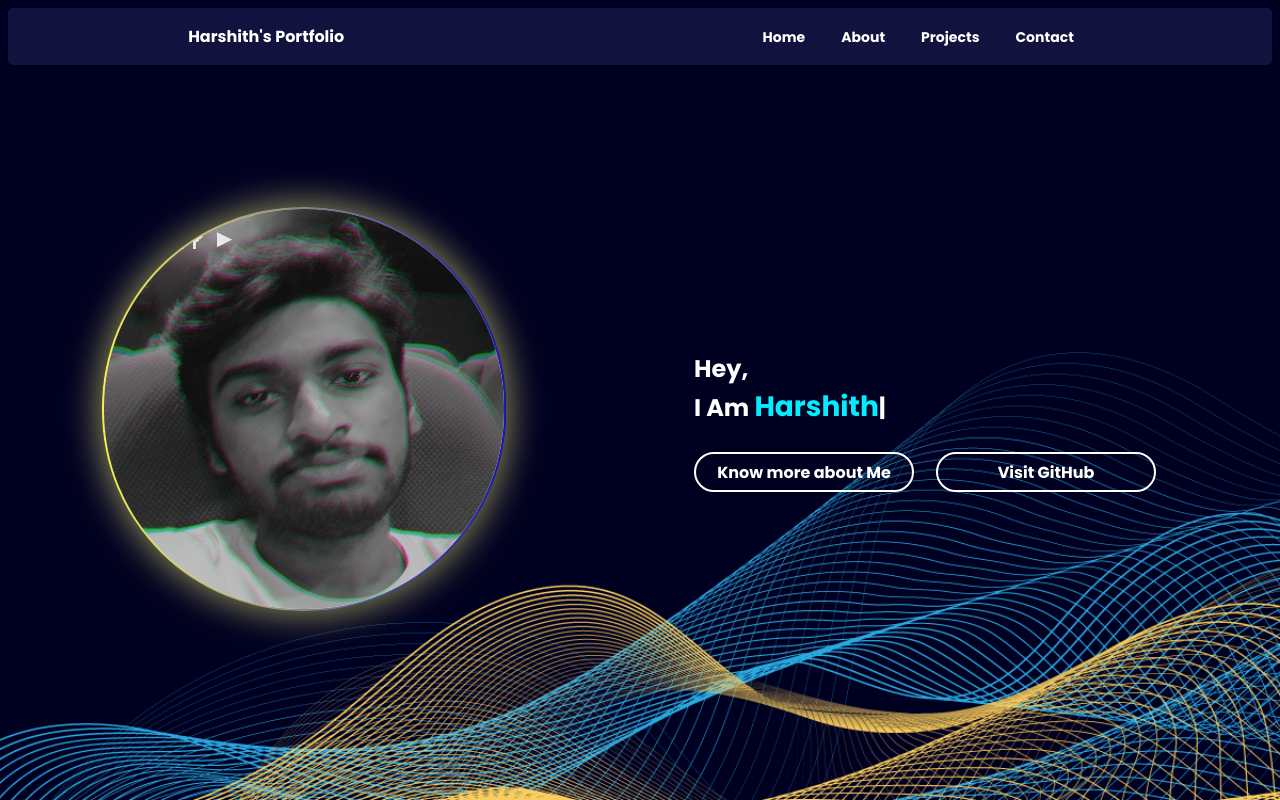
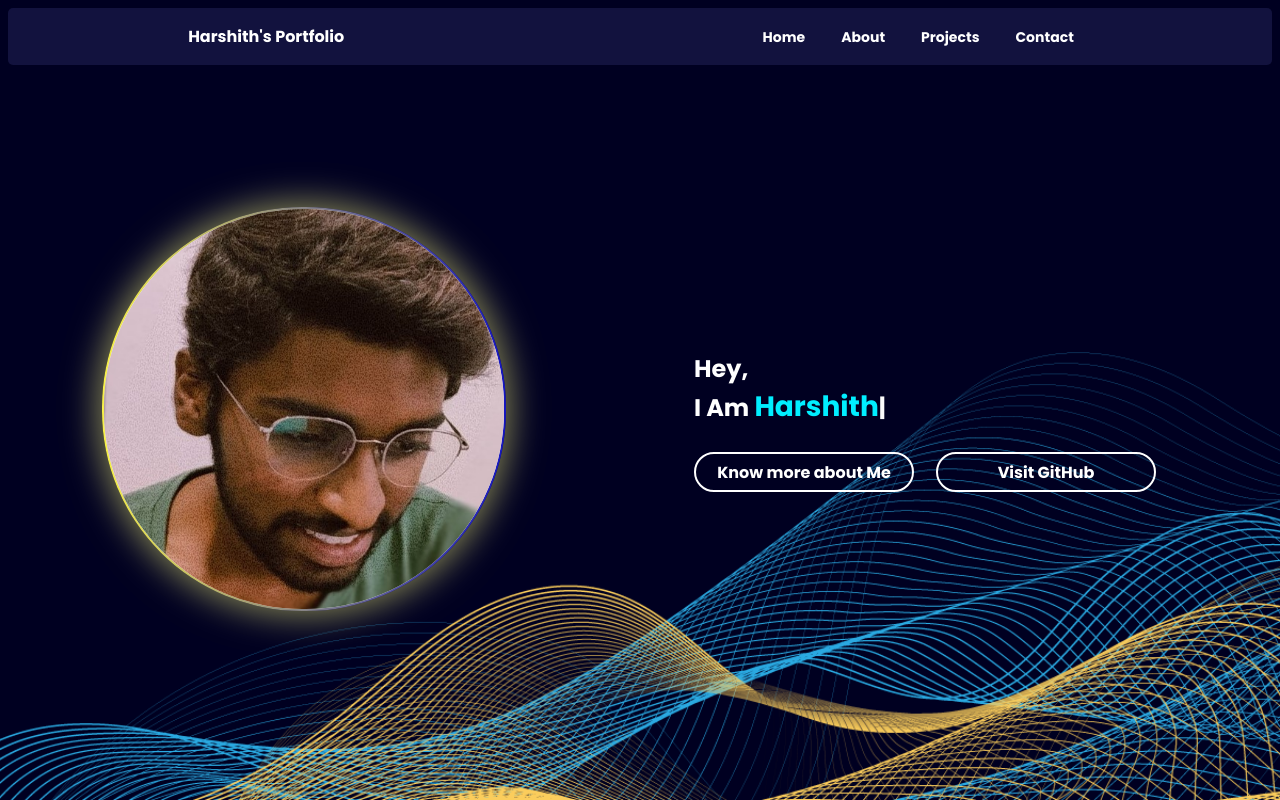
Before and after one commit to harshith113-5/Portfolio_, a website: page views/index.html in a window 1280 px wide. Drawn offline with nearby package versions, Linux system fonts and the light colour scheme; a web font is replaced by a local one.

Commit message:
Update index.html

```diff
--- a/views/index.html
+++ b/views/index.html
@@ -246,7 +246,7 @@
     <main>
         <section class="fs">
             <div class="rs" id="rs">
-                <img src="../imgs/WhatsApp Image 2023-09-06 at 21.58.49(1).jpg" alt="">
+                <img src="../imgs/IMG_20230830_160304(1).jpg" alt="">
             </div>
             <div class="ls" id="ls">
                 <p class="animate__animated animate__backInLeft">Hey, <br>I Am <span id="element" class="animate__animated animate__slideInRight"></span></p>
```
